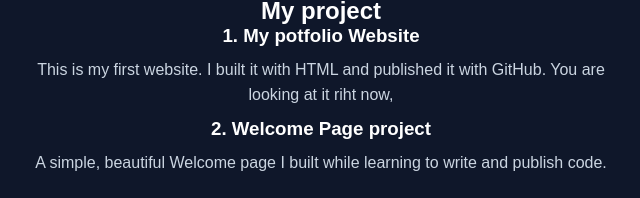
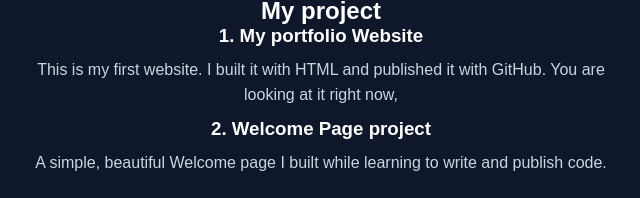
Before and after one commit to Benjamin-Gadi/my-portfolio, a plain HTML site: page index.html in a window 1280 px wide. Shown: the part 494-692 px from the top of the page, 319-959 px from the left. Drawn offline with Linux system fonts and the light colour scheme.

Commit message:
fixed spelling

```diff
--- a/index.html
+++ b/index.html
@@ -32,8 +32,8 @@ p{color:#cbd5e1;line-height:1.6;max-width:600px;margin:10px auto}
     <li>JavaScript - Coming soon</li>
 </ul>
 <h2>My project</h2>
-<h3>1. My potfolio Website</h3>
-<p>This is my first website. I built it with HTML and published it with GitHub. You are looking at it riht now,</p>
+<h3>1. My portfolio Website</h3>
+<p>This is my first website. I built it with HTML and published it with GitHub. You are looking at it right now,</p>
 <h3>2. Welcome Page project</h3>
 <p>A simple, beautiful Welcome page I built while learning to write and publish code.</p>
 <a class="btn" href="https://wa.me/233534233249">WhatsApp Me</a>
```
